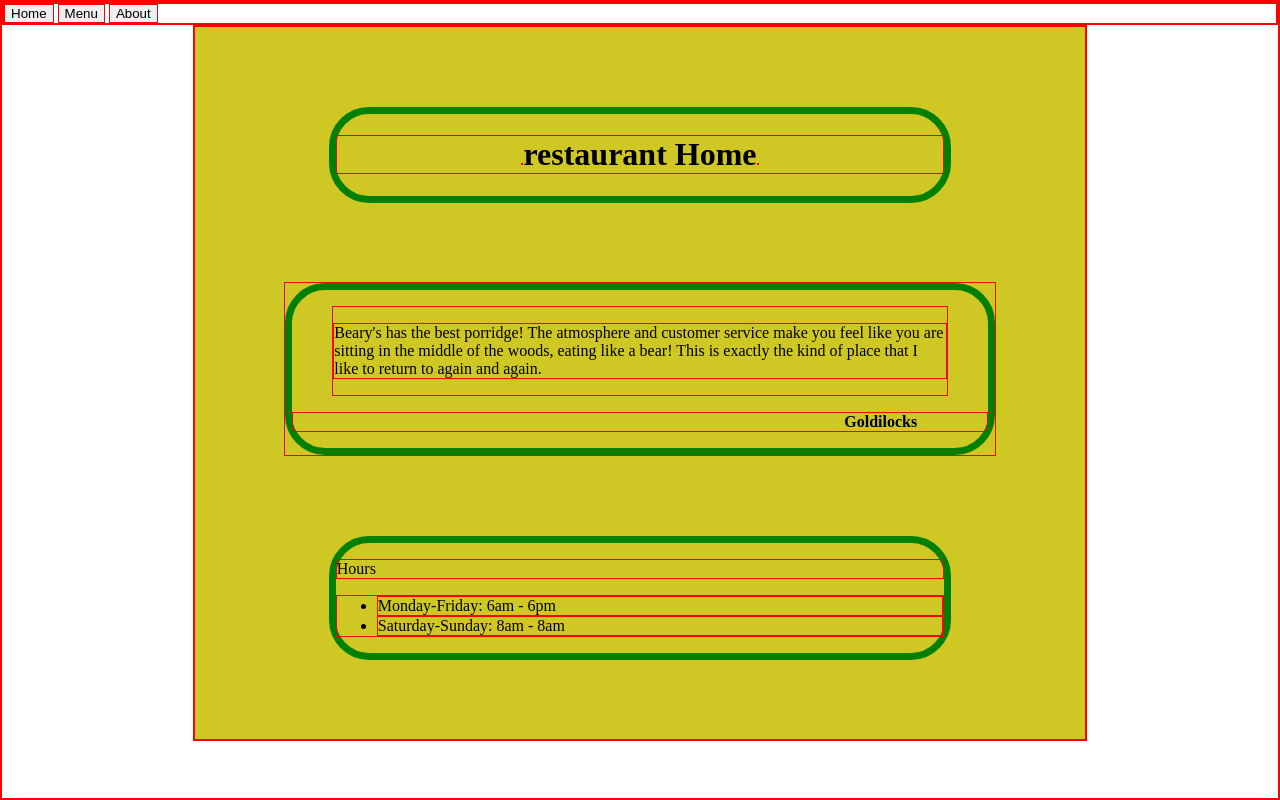
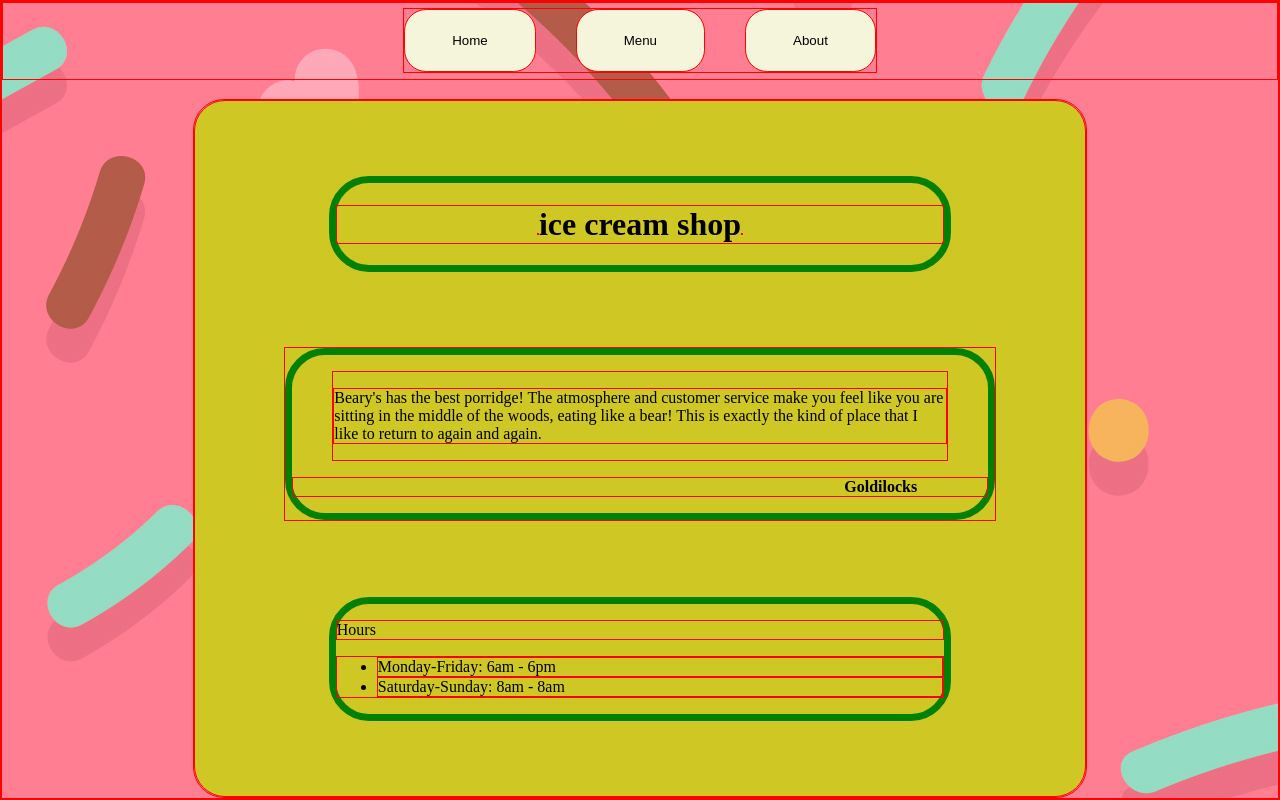
Before and after one commit to heroes75/restaurant-page-project, a website built with webpack: page src/template.html in a window 1280 px wide. Built offline with nearby package versions, Linux system fonts and the light colour scheme.

Commit message:
finish the homepage in html

```diff
--- a/src/index.js
+++ b/src/index.js
@@ -1,2 +1,6 @@
+import  backgroundImages from "./images/13312339_v755-toon-05.jpg";
 import "./styles.css";
-console.log("sdasdad")
+
+
+console.log("sdasdad");
+document.body.style.backgroundImage = `url(${backgroundImages})`;
--- a/src/styles.css
+++ b/src/styles.css
@@ -9,12 +9,36 @@ html, body {
 body {
     display: flex;
     flex-direction: column;
-}
+    background-color: transparent;
+    gap: 19px;
+    /* background-image: url(./images/13312339_v755-toon-05.jpg);
+ */}
+ header {
+    height: 10%;
+    display: flex;
+    justify-content: center;
+    align-items: center;
+ }
+ nav {
+    text-align: center;
+    display: flex;
+    justify-content: center;
+    gap: 2.5em;
+ }
+ nav button {
+    padding: 23px 47px;
+    border-radius: 3ch;
+    background-color: beige;
+ }
+ nav button:hover {
+    background-color: rebeccapurple;
+ }
 #content {
     height: 90%;
     justify-self: center;
     align-self: center;
     width: 70%;
+    border-radius: 31px;
 }
 #frame-home {
     display: flex;
@@ -22,7 +46,7 @@ body {
     justify-content: space-evenly;
     height: 100%;
     background-color: rgb(207, 199, 35);
-
+    border-radius: 31px;
 }
 
 #tittle-container, #hours-container {
--- a/src/template.html
+++ b/src/template.html
@@ -8,15 +8,15 @@
 <body>
     <header>
         <nav>
-            <button>Home</button>
-            <button>Menu</button>
-            <button>About</button>
+            <button id="home-button">Home</button>
+            <button id="menu-button">Menu</button>
+            <button id="about-button">About</button>
         </nav>
     </header>
     <div id="content">
         <div id="frame-home">
             <div id="tittle-container">
-                <h1 id="tittles"><img src="" alt="">restaurant Home<img src="" alt=""></h1>
+                <h1 id="tittles"><img src="" alt="">ice cream shop<img src="" alt=""></h1>
             </div>
             <div id="testimony-container">
                 <div id="testimony">
--- a/webpack.config.js
+++ b/webpack.config.js
@@ -27,7 +27,7 @@ module.exports = {
             {
                 test: /\.(png|svg|jpg|jpeg|gif)$/i,
                 type: "asset/resource",
-            }
+            },
         ]
     }
 };
```
Also changed, not shown: src/images/13312339_v755-toon-05.jpg (added).
